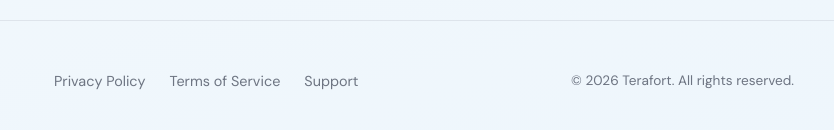
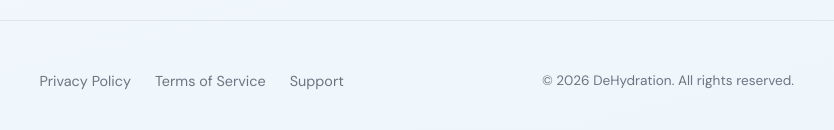
Before and after one commit to ammadrazzaq28/dehydration-legal, a plain HTML site: page index.html in a window 1280 px wide. Shown: the part 2049-2179 px from the top of the page, 406-1240 px from the left. Drawn offline with Linux system fonts and the light colour scheme.

Commit message:
Update index.html

```diff
--- a/index.html
+++ b/index.html
@@ -121,7 +121,7 @@
         <li><a href="terms.html">Terms of Service</a></li>
         <li><a href="support.html">Support</a></li>
       </ul>
-      <small>© <span id="year"></span> Terafort. All rights reserved.</small>
+      <small>© <span id="year"></span> DeHydration. All rights reserved.</small>
     </div>
   </footer>
 
```
